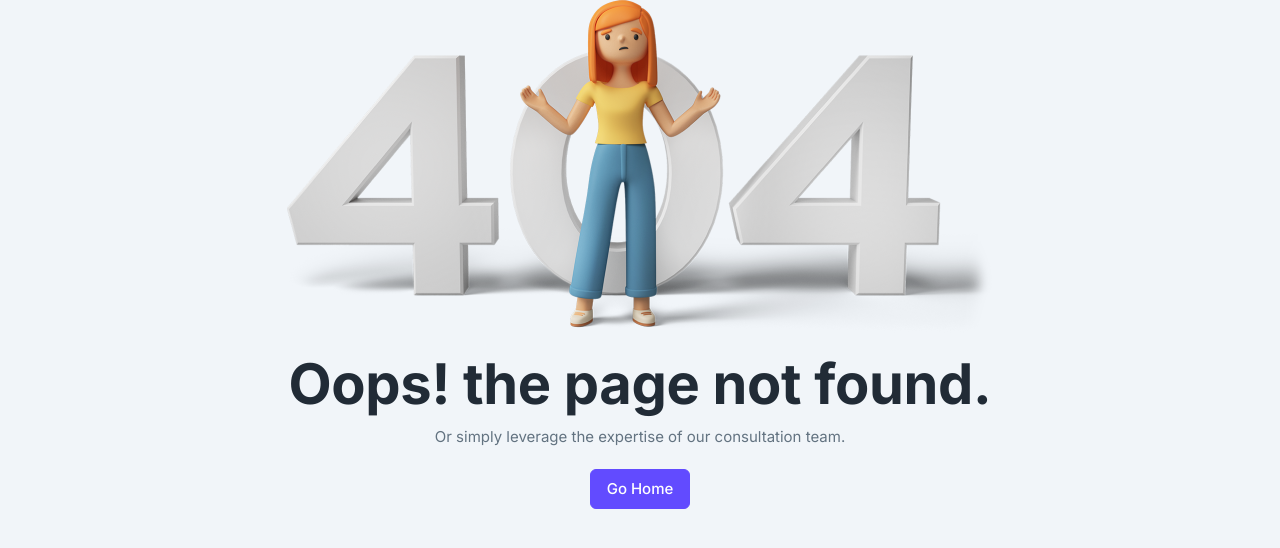
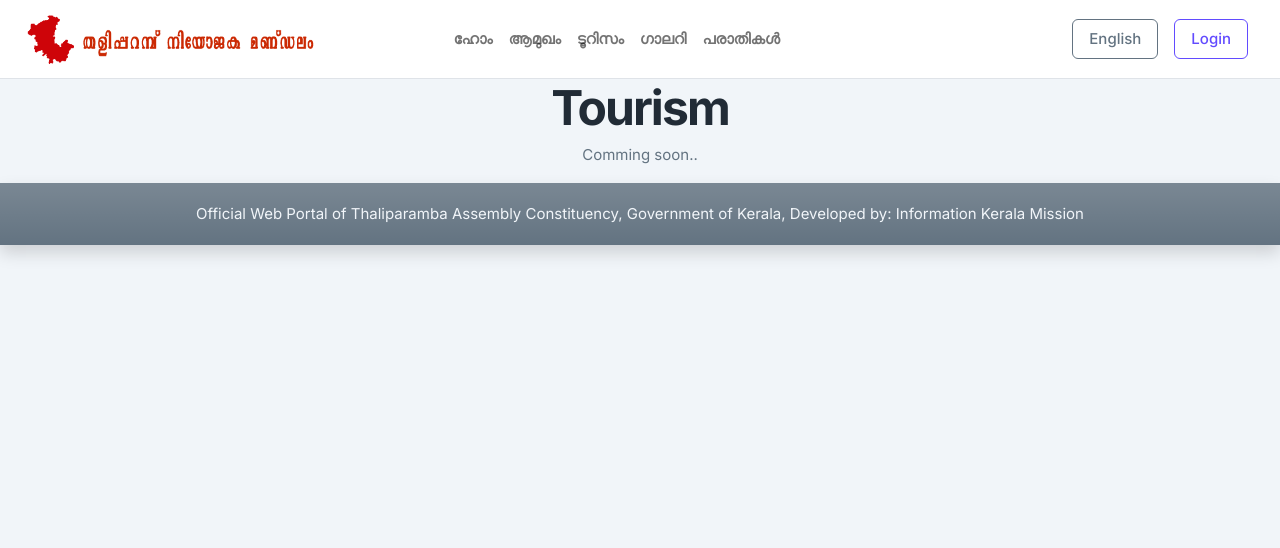
Before and after one commit to onclicktechnolabs/Thalipparamb-Official, a Next.js app: page /tourism in a window 1280 px wide. Before the commit this address had no page. Shown: the top 548 px of the page. Built offline with nearby package versions, Linux system fonts and the light colour scheme; no server answers.

Commit message:
about and Tourism page created

```diff
--- a/next-i18next.config.js
+++ /dev/null
@@ -1,6 +0,0 @@
-module.exports = {
-  i18n: {
-    defaultLocale: "ml",
-    locales: ["en", "ml"],
-  },
-};
--- /dev/null
+++ b/pages/tourism.js
@@ -0,0 +1,26 @@
+import HomeLayout from "layouts/HomeLayout";
+import React from "react";
+
+function tourism() {
+  return (
+    <div className=" h-100 w-100 d-flex flex-column">
+      <div className="flex-grow-1"></div>
+      <div className="text-center">
+        <h2 className="happiness fw-bold ls-sm">Tourism</h2>
+        <p>Comming soon..</p>
+      </div>
+      <div className="flex-grow-1"></div>
+    </div>
+  );
+}
+
+tourism.Layout = HomeLayout;
+export default tourism;
+
+export async function getStaticProps({ locale }) {
+  return {
+    props: {
+      messages: (await import(`../locales/${locale}.json`)).default,
+    },
+  };
+}
```
Also changed, not shown: pages/about.js (added, +25 -0 lines).
